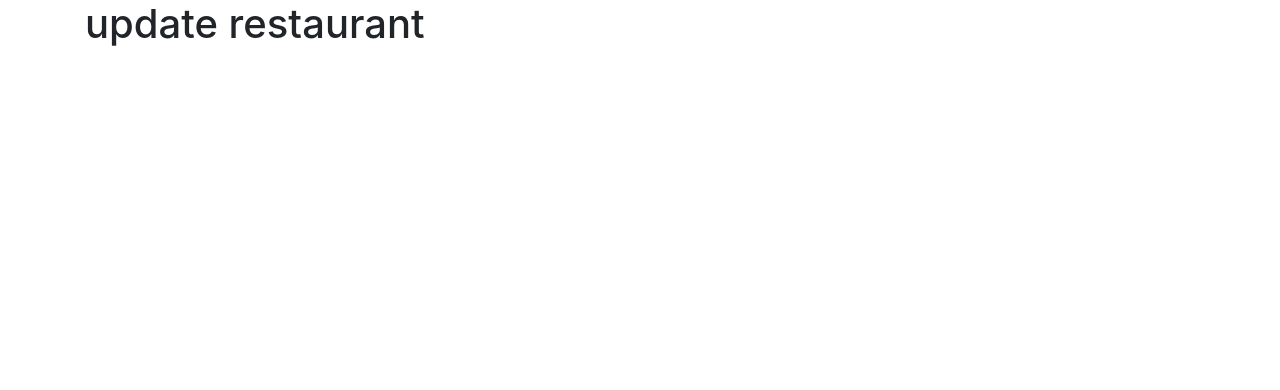
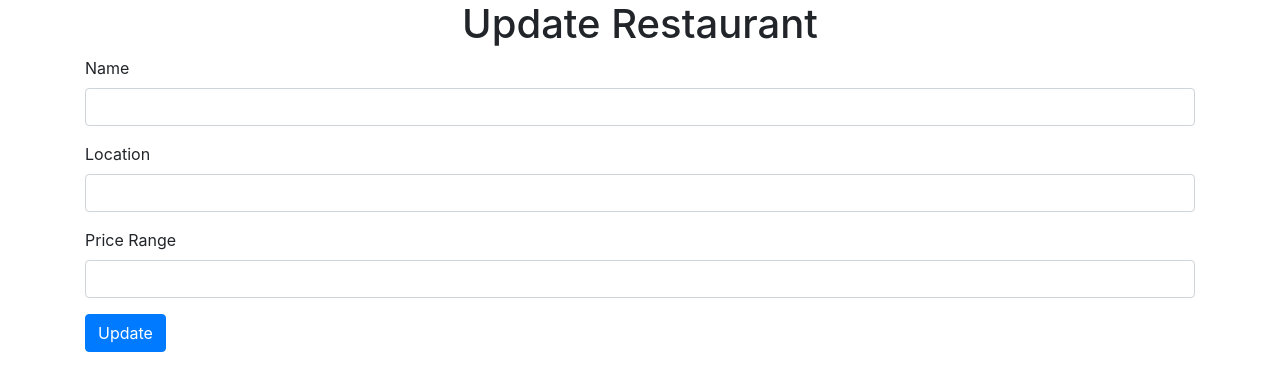
Before and after one commit to rOluochKe/yelp_review_app, a React (Create React App) app in the folder client/: page /restaurants/1/update in a window 1280 px wide. Shown: the top 390 px of the page. Built offline with nearby package versions, Linux system fonts and the light colour scheme; no server answers.

Commit message:
crud operation

```diff
--- /dev/null
+++ b/client/src/apis/RestaurantFinder.js
@@ -0,0 +1,5 @@
+import axios from 'axios'
+
+export default axios.create({
+  baseURL: 'http://localhost:3001/api/v1/restaurants',
+})
--- a/client/src/components/AddRestaurant.js
+++ b/client/src/components/AddRestaurant.js
@@ -1,12 +1,28 @@
-import React, { useState } from 'react'
+import React, { useState, useContext } from 'react'
+
+import RestaurantFinder from '../apis/RestaurantFinder'
+import { RestaurantsContext } from '../context/RestaurantsContext'
 
 const AddRestaurant = () => {
+  const { addRestaurants } = useContext(RestaurantsContext)
+
   const [name, setName] = useState('')
   const [location, setLocation] = useState('')
   const [priceRange, setPriceRange] = useState('Price Range')
 
   const handleSubmit = async (e) => {
-    console.log('submit form')
+    e.preventDefault()
+    try {
+      const response = await RestaurantFinder.post('/', {
+        name,
+        location,
+        price_range: priceRange,
+      })
+      console.log(response.data.data)
+      addRestaurants(response.data.data.restaurant)
+    } catch (err) {
+      console.log(err)
+    }
   }
 
   return (
--- a/client/src/components/RestaurantList.js
+++ b/client/src/components/RestaurantList.js
@@ -1,6 +1,52 @@
-import React from 'react'
+import React, { useEffect, useContext } from 'react'
 
-const RestaurantList = () => {
+import RestaurantFinder from '../apis/RestaurantFinder'
+import { RestaurantsContext } from '../context/RestaurantsContext'
+
+import { useHistory } from 'react-router-dom'
+
+const RestaurantList = (props) => {
+  const { restaurants, setRestaurants } = useContext(RestaurantsContext)
+
+  let history = useHistory()
+
+  useEffect(() => {
+    const fetchData = async () => {
+      try {
+        const response = await RestaurantFinder.get('/')
+        console.log(response.data.data)
+        setRestaurants(response.data.data.restaurants)
+      } catch (err) {}
+    }
+
+    fetchData()
+  }, [])
+
+  const handleDelete = async (e, id) => {
+    e.stopPropagation()
+    try {
+      const response = await RestaurantFinder.delete(`/${id}`)
+      setRestaurants(
+        restaurants.filter((restaurant) => {
+          return restaurant.id !== id
+        })
+      )
+    } catch (err) {
+      console.log(err)
+    }
+  }
+
+  const handleUpdate = (e, id) => {
+    e.stopPropagation()
+    history.push(`/restaurants/${id}/update`)
+  }
+
+  const handleRestaurantSelect = (id) => {
+    history.push(`/restaurants/${id}`)
+  }
+
+  const renderRating = (restaurant) => {}
+
   return (
     <div className='list-group'>
       <table className='table table-hover table-dark'>
@@ -15,7 +61,38 @@ const RestaurantList = () => {
           </tr>
         </thead>
         <tbody>
-          <tr>
+          {restaurants &&
+            restaurants.map((restaurant) => {
+              return (
+                <tr
+                  onClick={() => handleRestaurantSelect(restaurant.id)}
+                  key={restaurant.id}
+                >
+                  <td>{restaurant.name}</td>
+                  <td>{restaurant.location}</td>
+                  <td>{'$'.repeat(restaurant.price_range)}</td>
+                  <td>{renderRating(restaurant)}</td>
+                  <td>
+                    <button
+                      onClick={(e) => handleUpdate(e, restaurant.id)}
+                      className='btn btn-warning'
+                    >
+                      Update
+                    </button>
+                  </td>
+                  <td>
+                    <button
+                      onClick={(e) => handleDelete(e, restaurant.id)}
+                      className='btn btn-danger'
+                    >
+                      Delete
+                    </button>
+                  </td>
+                </tr>
+              )
+            })}
+
+          {/* <tr>
             <td>mcdonalds</td>
             <td>New YOrk</td>
             <td>$$</td>
@@ -38,7 +115,7 @@ const RestaurantList = () => {
             <td>
               <button className='btn btn-danger'>Delete</button>
             </td>
-          </tr>
+          </tr> */}
         </tbody>
       </table>
     </div>
--- /dev/null
+++ b/client/src/components/UpdateRestaurant.js
@@ -0,0 +1,84 @@
+import React, { useState, useContext, useEffect } from 'react'
+import { useParams, useHistory } from 'react-router-dom'
+
+import { RestaurantsContext } from '../context/RestaurantsContext'
+import RestaurantFinder from '../apis/RestaurantFinder'
+
+const UpdateRestaurant = (props) => {
+  const { id } = useParams()
+  let history = useHistory()
+  const { restaurants } = useContext(RestaurantsContext)
+
+  const [name, setName] = useState('')
+  const [location, setLocation] = useState('')
+  const [priceRange, setPriceRange] = useState('')
+
+  useEffect(() => {
+    const fetchData = async () => {
+      const response = await RestaurantFinder.get(`/${id}`)
+      // console.log(response.data.data)
+      setName(response.data.data.restaurant.name)
+      setLocation(response.data.data.restaurant.location)
+      setPriceRange(response.data.data.restaurant.price_range)
+    }
+
+    fetchData()
+  }, [])
+
+  const handleSubmit = async (e) => {
+    e.preventDefault()
+    const updatedRestaurant = await RestaurantFinder.put(`/${id}`, {
+      name,
+      location,
+      price_range: priceRange,
+    })
+    history.push('/')
+  }
+
+  return (
+    <div>
+      <form action=''>
+        <div className='form-group'>
+          <label htmlFor='name'>Name</label>
+          <input
+            value={name}
+            onChange={(e) => setName(e.target.value)}
+            id='name'
+            className='form-control'
+            type='text'
+          />
+        </div>
+
+        <div className='form-group'>
+          <label htmlFor='location'>Location</label>
+          <input
+            value={location}
+            onChange={(e) => setLocation(e.target.value)}
+            id='location'
+            className='form-control'
+            type='text'
+          />
+        </div>
+        <div className='form-group'>
+          <label htmlFor='price_range'>Price Range</label>
+          <input
+            value={priceRange}
+            onChange={(e) => setPriceRange(e.target.value)}
+            id='price_range'
+            className='form-control'
+            type='number'
+          />
+        </div>
+        <button
+          type='submit'
+          onClick={handleSubmit}
+          className='btn btn-primary'
+        >
+          Update
+        </button>
+      </form>
+    </div>
+  )
+}
+
+export default UpdateRestaurant
--- a/client/src/context/RestaurantsContext.js
+++ b/client/src/context/RestaurantsContext.js
@@ -4,12 +4,20 @@ export const RestaurantsContext = createContext()
 
 export const RestaurantsContextProvider = (props) => {
   const [restaurants, setRestaurants] = useState([])
+  const [selectedRestaurant, setSelectedRestaurant] = useState(null)
+
+  const addRestaurants = (restaurant) => {
+    setRestaurants([...restaurants, restaurant])
+  }
 
   return (
     <RestaurantsContext.Provider
       value={{
         restaurants,
         setRestaurants,
+        addRestaurants,
+        selectedRestaurant,
+        setSelectedRestaurant,
       }}
     >
       {props.children}
--- a/client/src/routes/RestaurantDetailPage.js
+++ b/client/src/routes/RestaurantDetailPage.js
@@ -1,9 +1,42 @@
-import React from 'react'
+import React, { useContext, useEffect } from 'react'
+
+import { useParams } from 'react-router-dom'
+import { RestaurantsContext } from '../context/RestaurantsContext'
+import RestaurantFinder from '../apis/RestaurantFinder'
 
 const RestaurantDetailPage = () => {
+  const { id } = useParams()
+
+  const { selectedRestaurant, setSelectedRestaurant } =
+    useContext(RestaurantsContext)
+
+  useEffect(() => {
+    const fetchData = async () => {
+      try {
+        const response = await RestaurantFinder.get(`/${id}`)
+        // console.log(response)
+
+        setSelectedRestaurant(response.data.data)
+      } catch (err) {
+        console.log(err)
+      }
+    }
+
+    fetchData()
+  }, [])
+
   return (
     <div>
-      <h1>restaurant details</h1>
+      {selectedRestaurant && (
+        <>
+          <h1 className='text-center display-1'>
+            {selectedRestaurant.restaurant.name}
+          </h1>
+          <div className='text-center'>Rating</div>
+          <div className='mt-3'>Reviews</div>
+          Add Review
+        </>
+      )}
     </div>
   )
 }
--- a/client/src/routes/UpdatePage.js
+++ b/client/src/routes/UpdatePage.js
@@ -1,9 +1,11 @@
 import React from 'react'
+import UpdateRestaurant from '../components/UpdateRestaurant'
 
 const UpdatePage = () => {
   return (
     <div>
-      <h1>update restaurant</h1>
+      <h1 className='text-center'>Update Restaurant</h1>
+      <UpdateRestaurant />
     </div>
   )
 }
```
